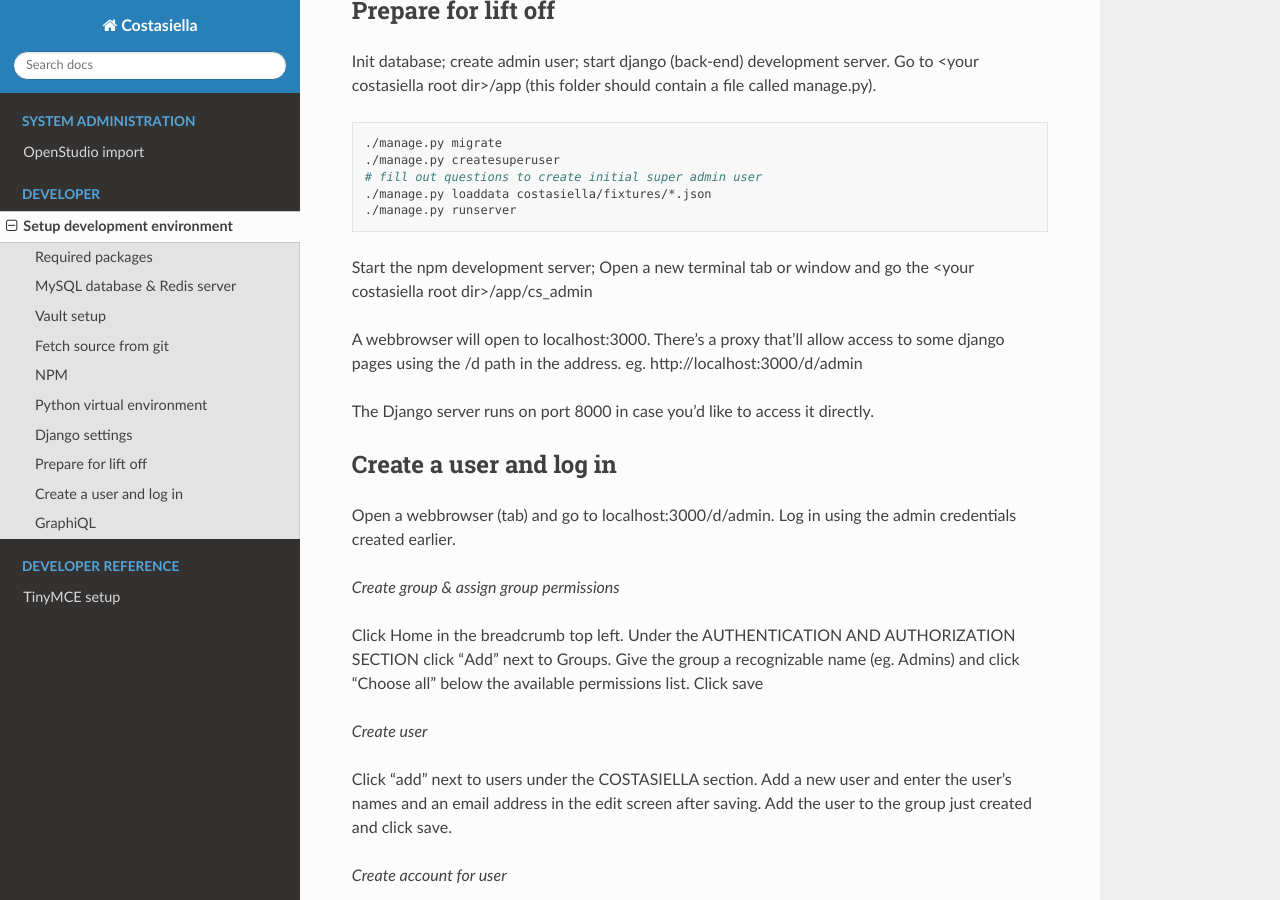
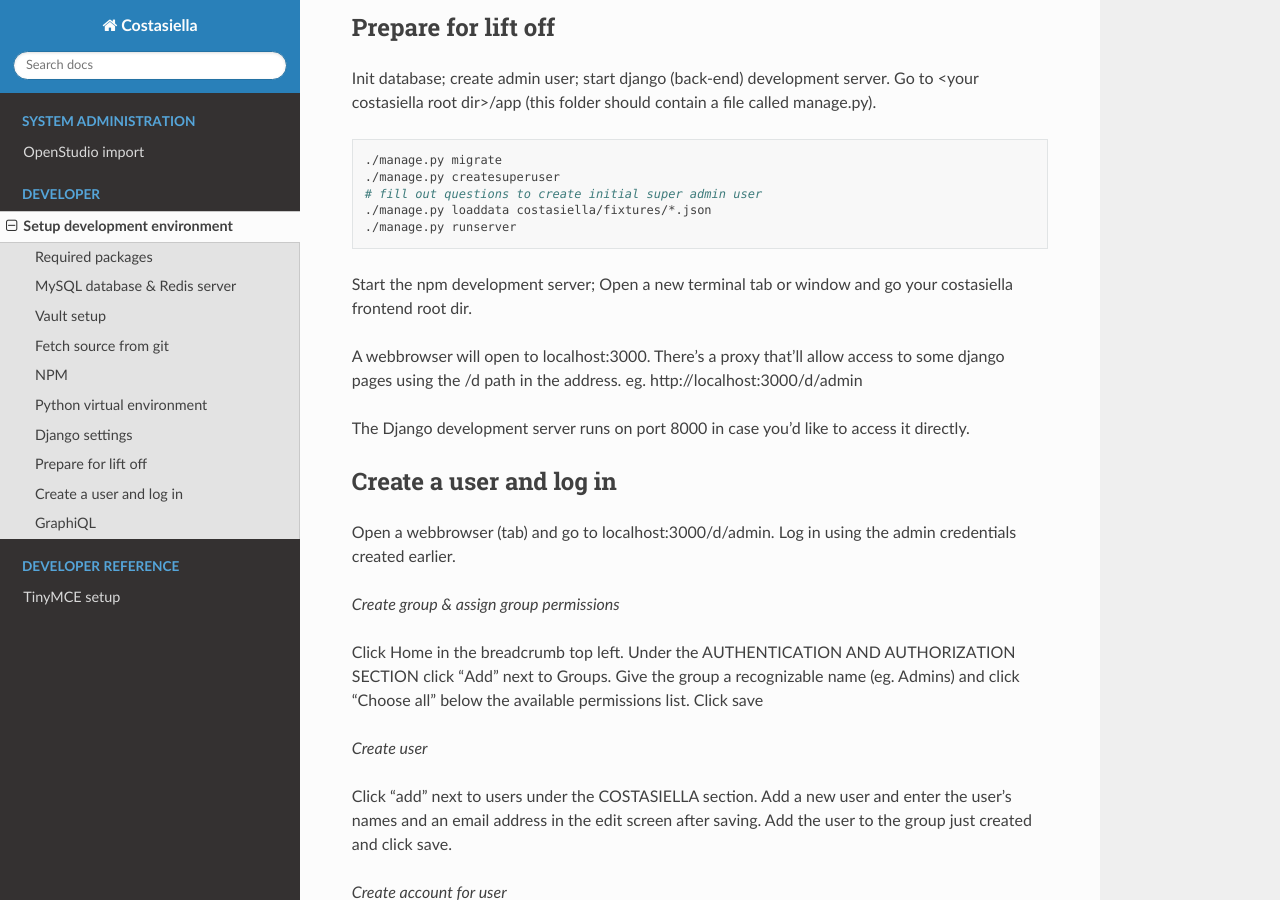
Before and after one commit to costasiella/costasiella_docs, a Sphinx documentation site: the page built from source/developer/setup_development_environment.rst, in a window 1280 px wide and 900 px high, scrolled down 2963 px. Built offline with Sphinx 7.4.7 and the Read the Docs theme 2.0.0, drawn with Linux system fonts in a browser that asks for light colours; some of the changed text lies outside the part shown.

Commit message:
Add frontend git repo to dev manual

```diff
--- a/source/developer/setup_development_environment.rst
+++ b/source/developer/setup_development_environment.rst
@@ -100,7 +101,7 @@
 
     curl -sL https://deb.nodesource.com/setup_12.x | sudo -E bash -
     sudo apt install nodejs
-    cd app/cs_admin
+    cd frontend
     # install node modules
     npm install
 
@@ -156,7 +157,7 @@
     ./manage.py runserver
 
 Start the npm development server;
-Open a new terminal tab or window and go the <your costasiella root dir>/app/cs_admin
+Open a new terminal tab or window and go your costasiella frontend root dir.
 
 .. code-block
 
@@ -165,7 +166,7 @@
 A webbrowser will open to localhost:3000. There’s a proxy that’ll allow access to some django pages using the /d path in the address.
 eg. http://localhost:3000/d/admin
 
-The Django server runs on port 8000 in case you'd like to access it directly.
+The Django development server runs on port 8000 in case you'd like to access it directly.
 
 Create a user and log in
 -------------------------
@@ -205,7 +206,6 @@
     update costasiella_account set employee=1 where id=2;
 
 
-
 Now log in using the credentials your created.
 
 In case a “CSRF Token Failed” error message shows, click the back button in the browser and try again.
```
Also changed, not shown: other parts of source/developer/setup_development_environment.rst (+1 -0 lines).
